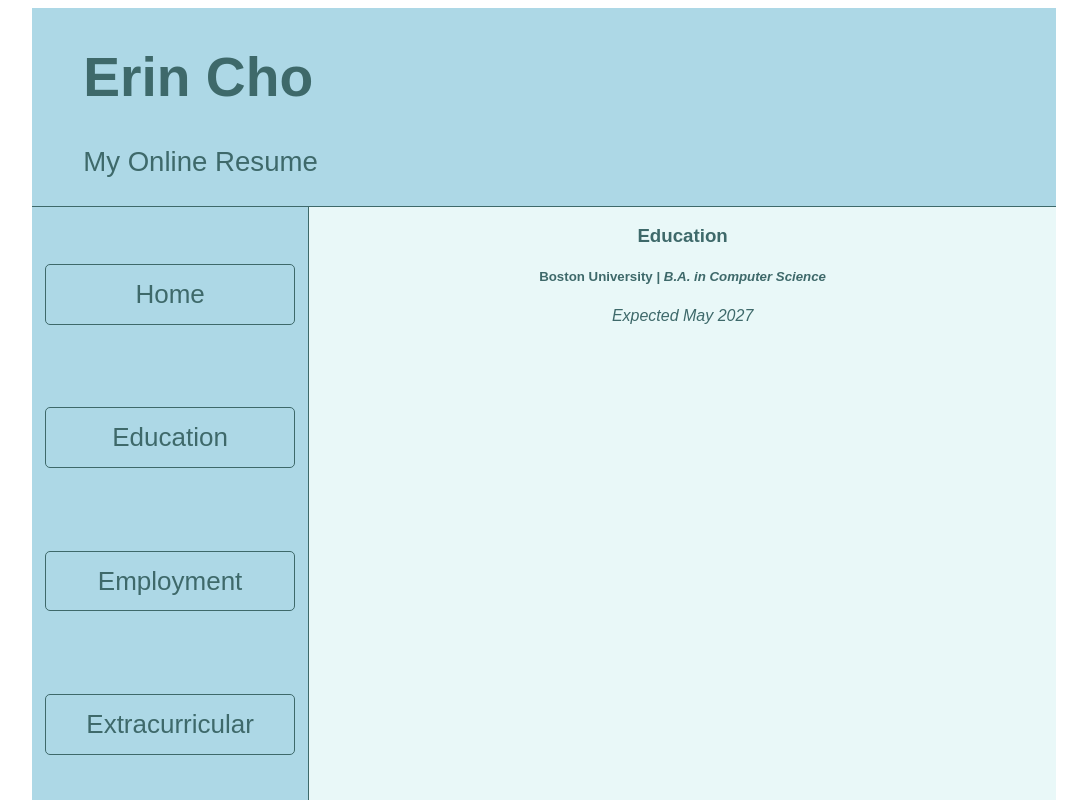
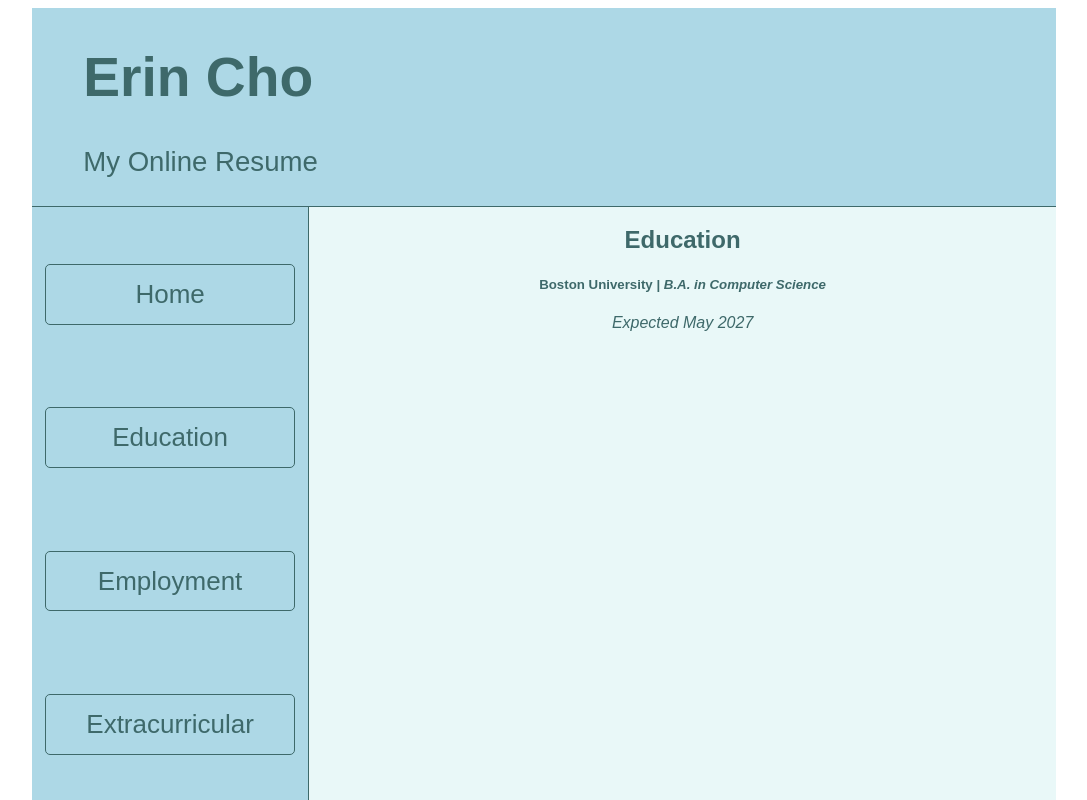
Before and after one commit to er1nh4/cs391a1-mp3, a React app: page /education.html in a window 1280 px wide. Shown: the top 800 px of the page, without its empty margins (96-1183 px from the left). Built offline with nearby package versions, Linux system fonts and the light colour scheme; the HTML template or start-up script is replaced by a standard one.

Commit message:
Updated credits

```diff
--- a/src/components/main/Education.tsx
+++ b/src/components/main/Education.tsx
@@ -18,7 +18,7 @@ export default function Education() {
     return (
         <StyledPage id="main-page">
             <StyledDiv>
-                <h3 id="main-title"> Education </h3>
+                <h2 id="main-title"> Education </h2>
                 <div>
                     <h5><strong>Boston University</strong> | <em> B.A. in Computer Science </em></h5>
                     <em>Expected May 2027</em>
--- a/src/components/main/Employment.tsx
+++ b/src/components/main/Employment.tsx
@@ -18,7 +18,7 @@ export default function Employment() {
     return (
         <StyledPage id="main-page">
             <StyledDiv>
-                <h3 id="main-title"> Employment History </h3>
+                <h2 id="main-title"> Employment History </h2>
             </StyledDiv>
         </StyledPage>
     )
```
